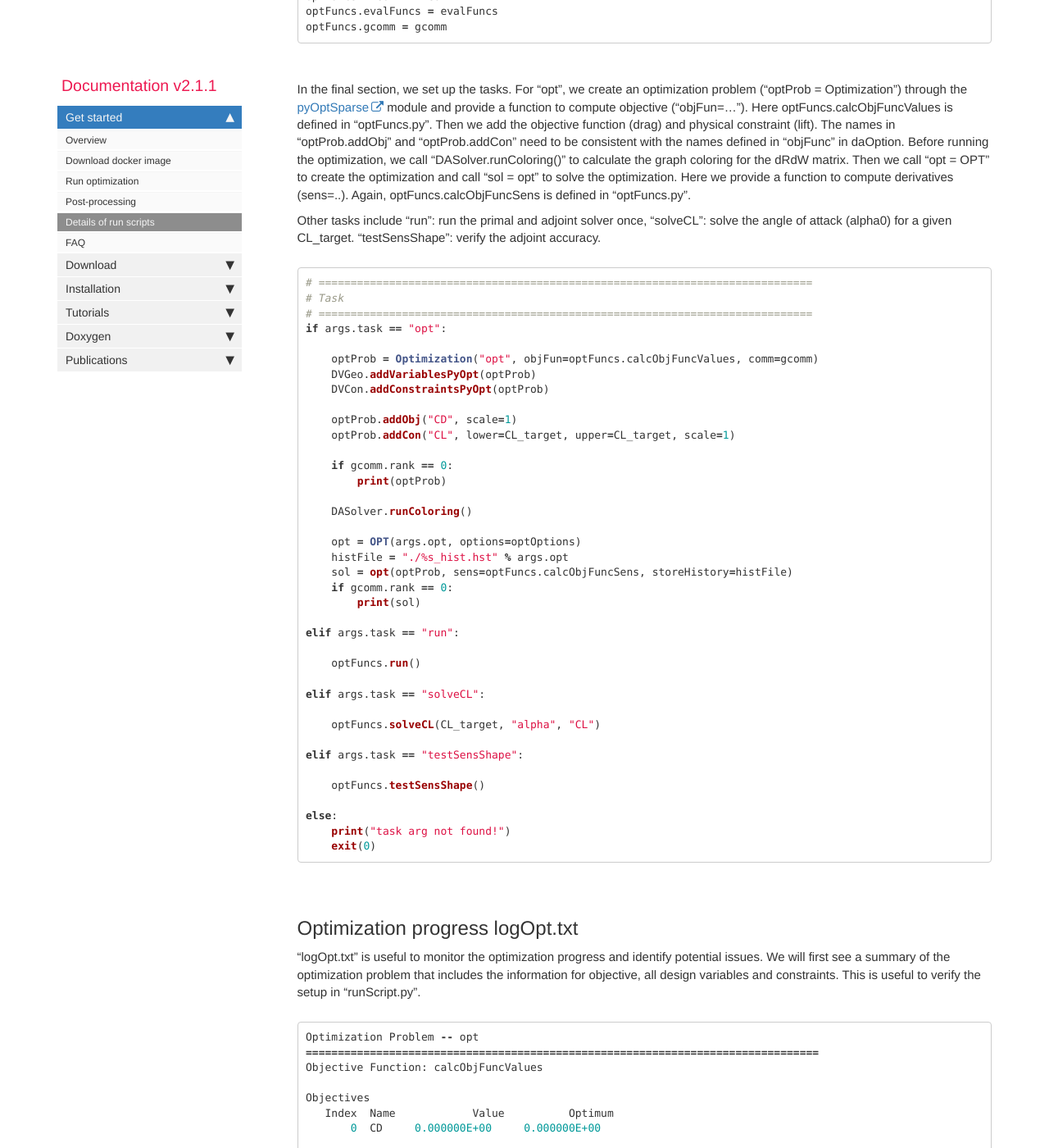
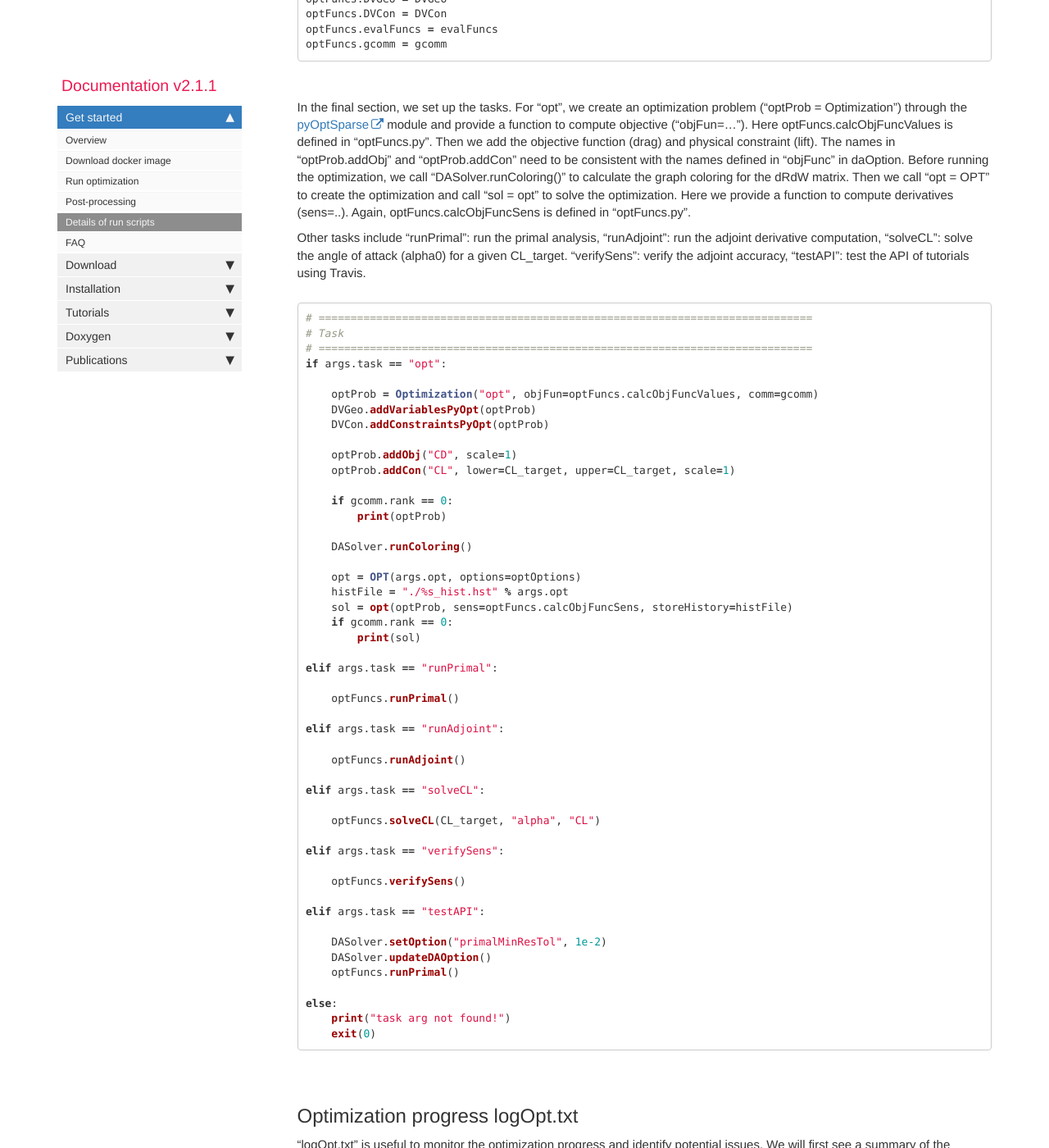
Before and after one commit to DAFoam/DAFoam.github.io, a Jekyll site: the page built from pages/mydoc/mydoc_get_started_runscript.md, in a window 1280 px wide and 1400 px high, scrolled down 8325 px. Shown: the whole window at 82% size. Built offline with Jekyll 4.4.1, drawn with Linux system fonts in a browser that asks for light colours; comment, search, counter and statistics services are not loaded; some of the changed text lies outside the part shown.

Commit message:
content update

````diff
--- a/pages/mydoc/mydoc_get_started_runscript.md
+++ b/pages/mydoc/mydoc_get_started_runscript.md
@@ -87,7 +87,7 @@ import numpy as np
 
 In the next section, we define the optimizer to use in "--opt". We use [pyOptSparse](https://github.com/mdolab/pyoptsparse) to set optimization problems. pyOptSparse supports multiple open-source and commercial optimizers. However, in runScript.py, we only provide optimizer setup for [slsqp](http://www.pyopt.org/reference/optimizers.slsqp.html) (default) and [snopt](https://ccom.ucsd.edu/~optimizers/solvers/snopt). Refer to [pyOptSparse documentation](https://mdolab-pyoptsparse.readthedocs-hosted.com/en/latest/) for all supported optimizers.
 
-The "--task" argument defines the task to run, which includes "opt": run optimization, "run": run primal and adjoint solver once, "solveCL": solve for alpha0 for a given CL_target, and "testSensShape": verify the adjoint sensitivity.
+The "--task" argument defines the task to run, which includes "opt": run optimization, "runPrimal": run the primal analysis, "runAdjoint": run the adjoint derivative computation, "solveCL": solve the angle of attack (alpha0) for a given CL_target. "verifySens": verify the adjoint accuracy, "testAPI": test the API of tutorials using Travis.
 
 We then define some global parameters such at "U0": the far field velocity, "p0": the far field pressure, "nuTilda0", "k0", "epsilon0", "omega0": the far field turbulence variables, "CL_target": the target lift coefficient, "alpha0": the initial angle of attack, "A0": the reference area to normalize drag and lift coefficients.
 
@@ -353,7 +353,7 @@ optFuncs.gcomm = gcomm
 
 In the final section, we set up the tasks. For "opt", we create an optimization problem ("optProb = Optimization") through the [pyOptSparse](https://github.com/mdolab/pyoptsparse) module and provide a function to compute objective ("objFun=..."). Here optFuncs.calcObjFuncValues is defined in "optFuncs.py". Then we add the objective function (drag) and physical constraint (lift). The names in "optProb.addObj" and "optProb.addCon" need to be consistent with the names defined in "objFunc" in daOption. Before running the optimization, we call "DASolver.runColoring()" to calculate the graph coloring for the dRdW matrix. Then we call "opt = OPT" to create the optimization and call "sol = opt" to solve the optimization. Here we provide a function to compute derivatives (sens=..). Again, optFuncs.calcObjFuncSens is defined in "optFuncs.py".
 
-Other tasks include "run": run the primal and adjoint solver once, "solveCL": solve the angle of attack (alpha0) for a given CL_target. "testSensShape": verify the adjoint accuracy.
+Other tasks include "runPrimal": run the primal analysis, "runAdjoint": run the adjoint derivative computation, "solveCL": solve the angle of attack (alpha0) for a given CL_target. "verifySens": verify the adjoint accuracy, "testAPI": test the API of tutorials using Travis.
 
 
 ```python
@@ -380,17 +380,27 @@ if args.task == "opt":
     if gcomm.rank == 0:
         print(sol)
 
-elif args.task == "run":
+elif args.task == "runPrimal":
 
-    optFuncs.run()
+    optFuncs.runPrimal()
+
+elif args.task == "runAdjoint":
+
+    optFuncs.runAdjoint()
 
 elif args.task == "solveCL":
 
     optFuncs.solveCL(CL_target, "alpha", "CL")
 
-elif args.task == "testSensShape":
+elif args.task == "verifySens":
 
-    optFuncs.testSensShape()
+    optFuncs.verifySens()
+
+elif args.task == "testAPI":
+
+    DASolver.setOption("primalMinResTol", 1e-2)
+    DASolver.updateDAOption()
+    optFuncs.runPrimal()
 
 else:
     print("task arg not found!")
````
